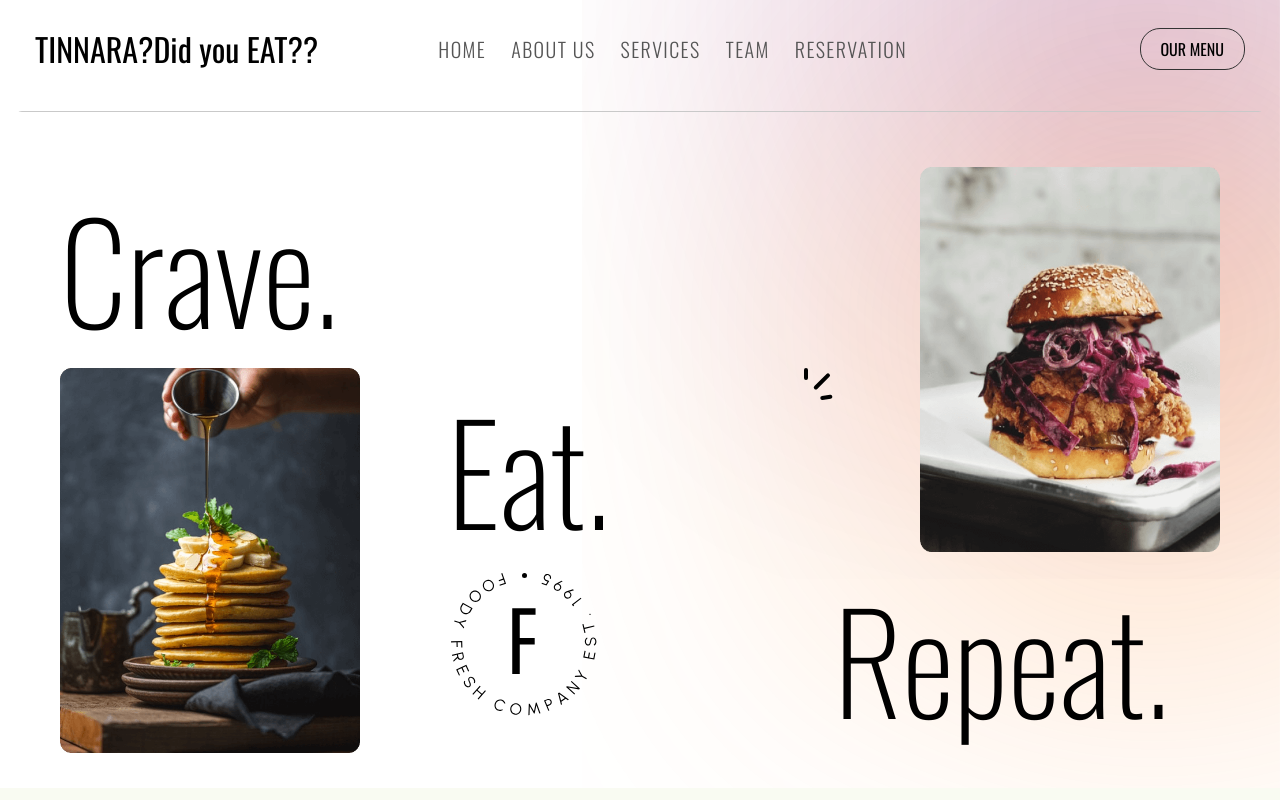
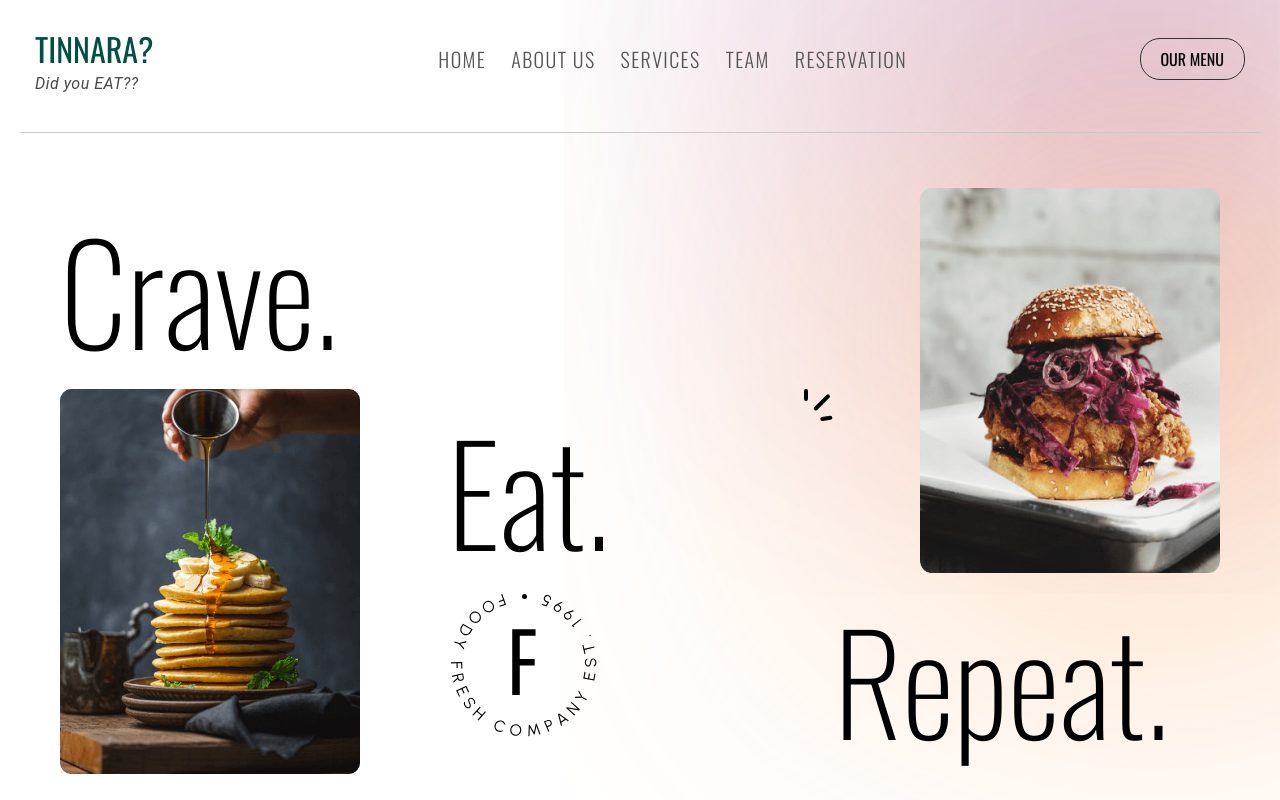
Before and after one commit to 26thrishitha/Restaurant, a React (Vite) app in the folder Frontend/: page / in a window 1280 px wide. Shown: the top 800 px of the page. Built offline with nearby package versions, Linux system fonts and the light colour scheme.

Commit message:
Update App.css added css for logo and tagline

```diff
--- a/Frontend/src/App.css
+++ b/Frontend/src/App.css
@@ -37,8 +37,20 @@ nav::after {
 nav .logo {
   flex: 1;
   display: flex;
-  align-items: center;
+  flex-direction: column;  /* Ensures vertical stack */
+  align-items: flex-start; /* Align text to the left */
   font-size: 2rem;
+  color: #025043;
+}
+
+nav .logo .tagline {
+  font-family: "Roboto", sans-serif;
+  font-size: 1rem;
+  font-weight: 400;
+  color: #4a4a4a;
+  margin-top: 2px;
+  letter-spacing: 0.5px;
+  font-style: italic;
 }
 nav .navLinks {
   flex: 2;
```
